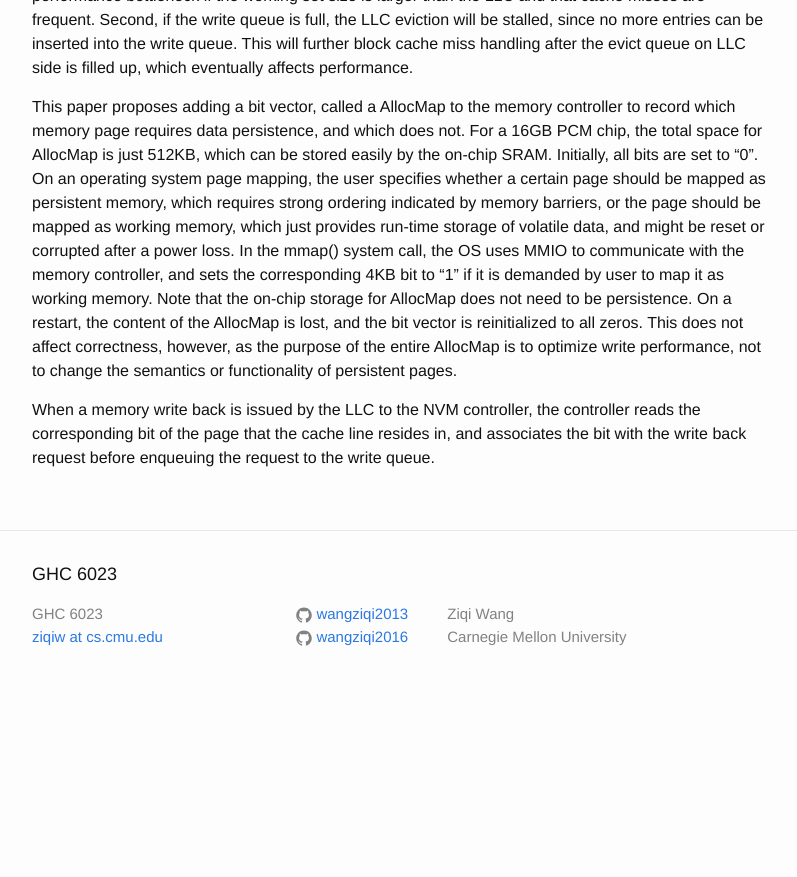
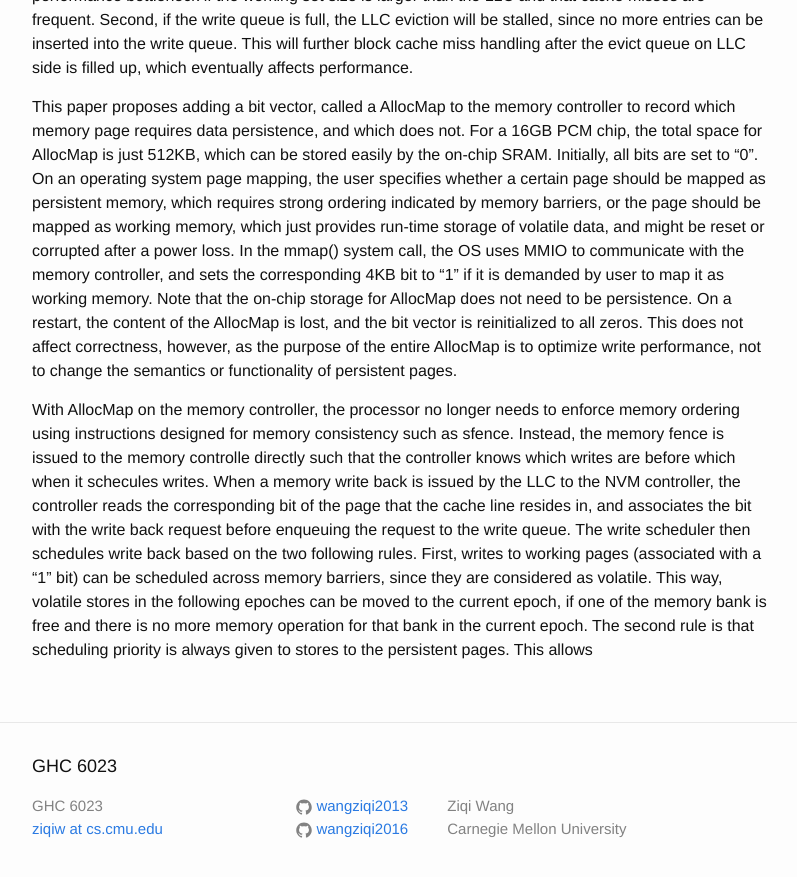
Before and after one commit to wangziqi2013/wangziqi2013.github.io, a Jekyll site: the page built from _posts/2019-11-03-nvm-duet.markdown, in a window 1280 px wide and 900 px high, scrolled down 1123 px. Shown: the top 877 px of the window, without its empty margins (238-1035 px from the left). Built offline with Jekyll 4.4.1, drawn with Linux system fonts in a browser that asks for light colours; before the commit the page ends 1831 px from its top, so only the background shows below that.

Commit message:
Adding first rule

```diff
--- a/_posts/2019-11-03-nvm-duet.markdown
+++ b/_posts/2019-11-03-nvm-duet.markdown
@@ -51,6 +51,13 @@ storage for AllocMap does not need to be persistence. On a restart, the content
 is reinitialized to all zeros. This does not affect correctness, however, as the purpose of the entire AllocMap is to
 optimize write performance, not to change the semantics or functionality of persistent pages.
 
-When a memory write back is issued by the LLC to the NVM controller, the controller reads the corresponding bit of the
-page that the cache line resides in, and associates the bit with the write back request before enqueuing the request
-to the write queue.
+With AllocMap on the memory controller, the processor no longer needs to enforce memory ordering using instructions designed
+for memory consistency such as sfence. Instead, the memory fence is issued to the memory controlle directly such that
+the controller knows which writes are before which when it schecules writes. When a memory write back is issued by the
+LLC to the NVM controller, the controller reads the corresponding bit of the page that the cache line resides in, and
+associates the bit with the write back request before enqueuing the request to the write queue. The write scheduler then
+schedules write back based on the two following rules. First, writes to working pages (associated with a "1" bit) can be
+scheduled across memory barriers, since they are considered as volatile. This way, volatile stores in the following epoches
+can be moved to the current epoch, if one of the memory bank is free and there is no more memory operation for that bank
+in the current epoch. The second rule is that scheduling priority is always given to stores to the persistent pages.
+This allows
```
